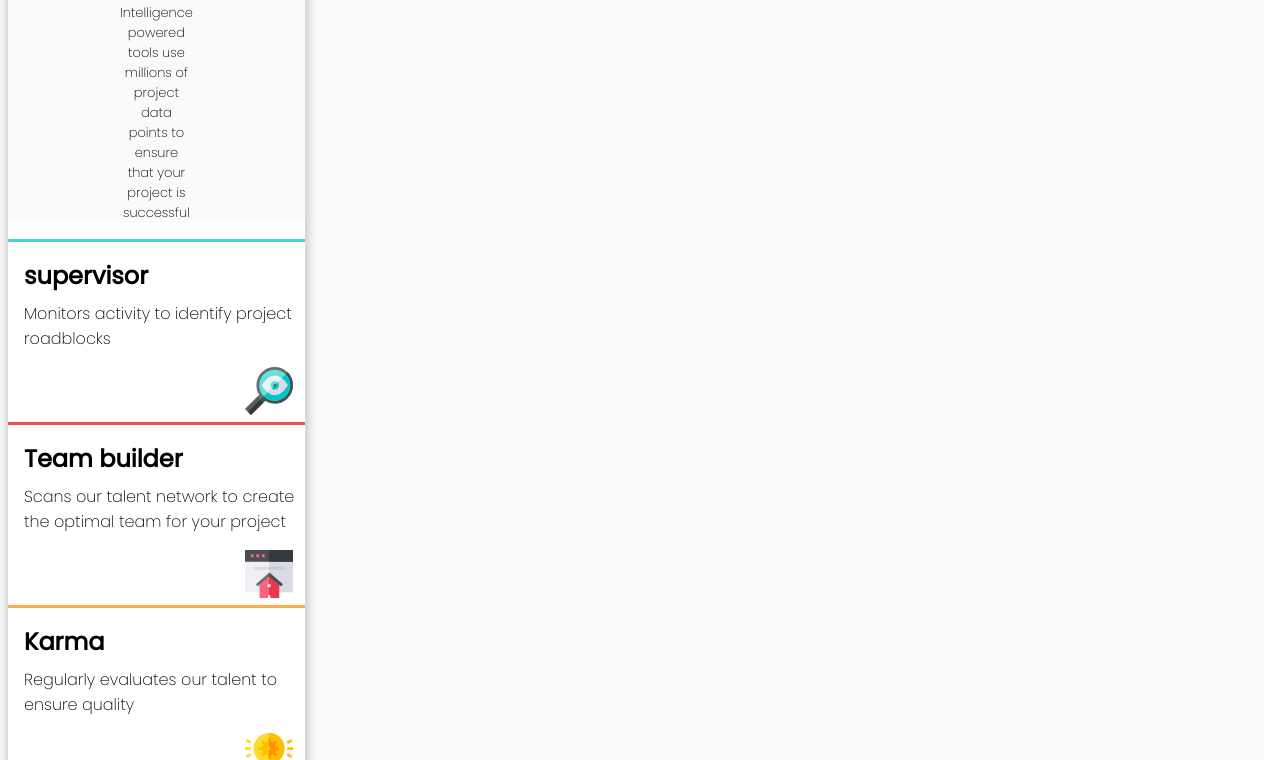
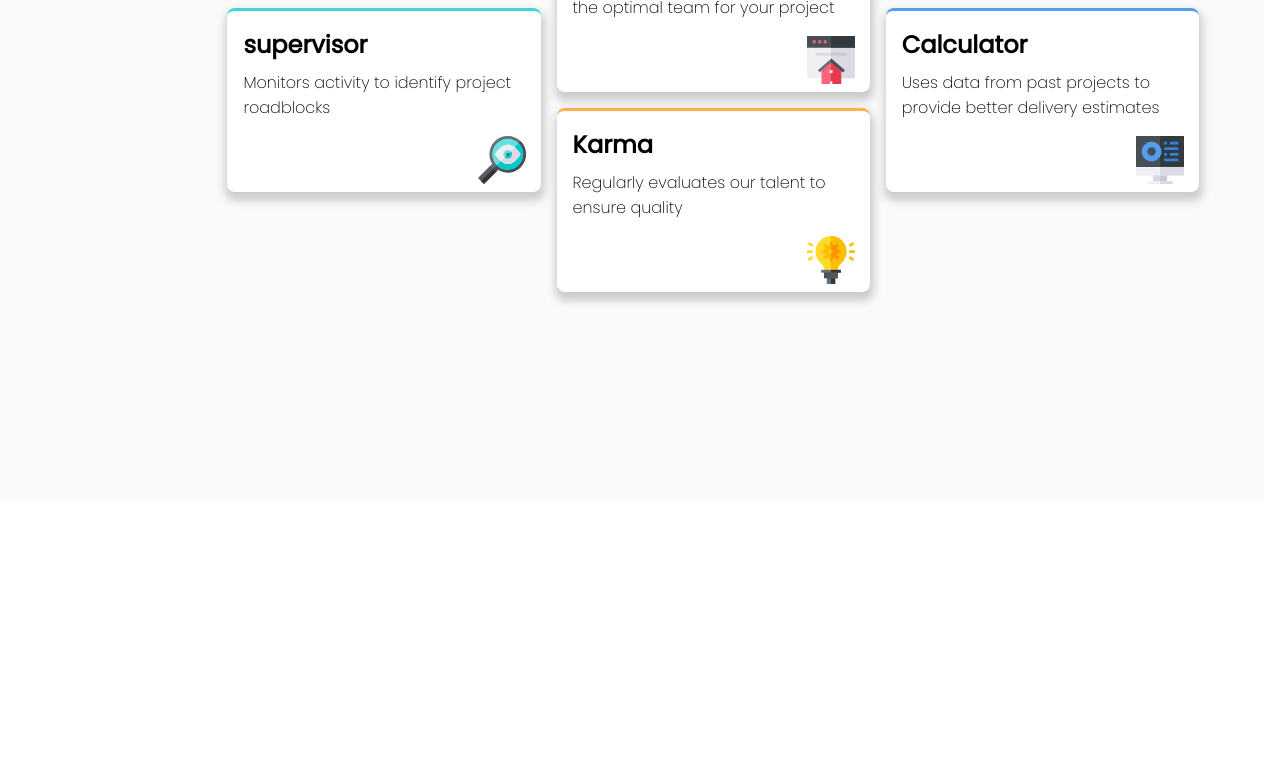
Before and after one commit to Raph-12/4-card-feature, a plain HTML site: page index.html in a window 1536 px wide. Shown: the part 300-1060 px from the top of the page, without its empty margins (0-1264 px from the left). After the commit the page ends 800 px from the top, so only its background shows below. Drawn offline with Linux system fonts and the light colour scheme.

Commit message:
readability fixed on html

```diff
--- a/style.css
+++ b/style.css
@@ -6,7 +6,7 @@ html{
     box-sizing: inherit;
     margin: 0;
 }
-body{
+main{
     background-color: rgba(250,250,250,255) ;
     margin: 0;
     min-height: 100vh;
@@ -14,13 +14,12 @@ body{
     grid-template-columns: repeat(2, 1fr);
     grid-template-rows: repeat(5, 1fr);
 }
-body>*{
+main>*{
     background-color:#ffffff;
     border-radius: 0.5rem;
     margin: 0.5rem 2rem ;
     box-shadow: 1px 6px 8px 3px #ccc;
 }
-
 header{
     background-color: rgba(250,250,250,255);
     padding: 0rem 0rem 2rem 0rem;
@@ -74,11 +73,11 @@ article>img{
 }
 @media screen and (min-width:1440px) {
     /*14 columns x 8 rows*/
-    body{
+    main{
         grid-template-columns: repeat(14, 1fr);
         grid-template-rows:repeat(8, 1fr) ;
     }
-    body>*{
+    main>*{
         margin: 0.5rem;
     }
 
```
